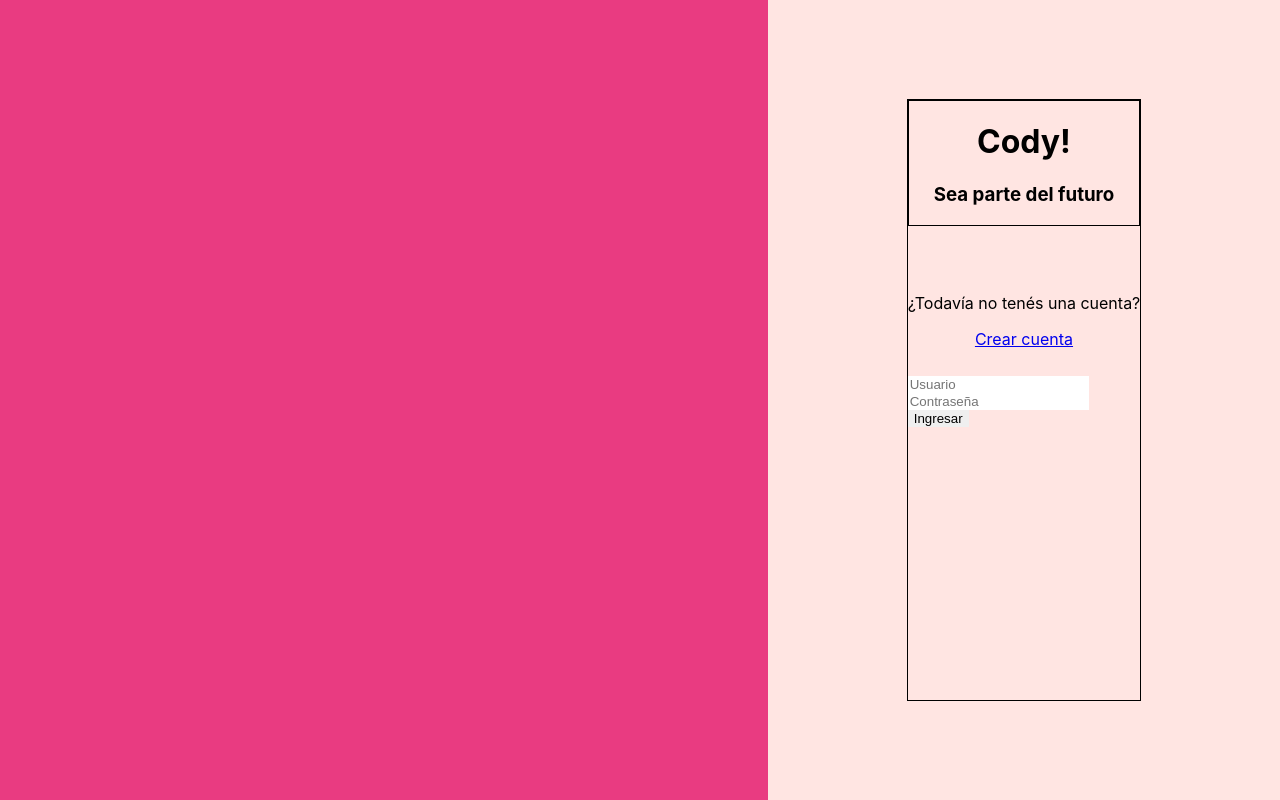
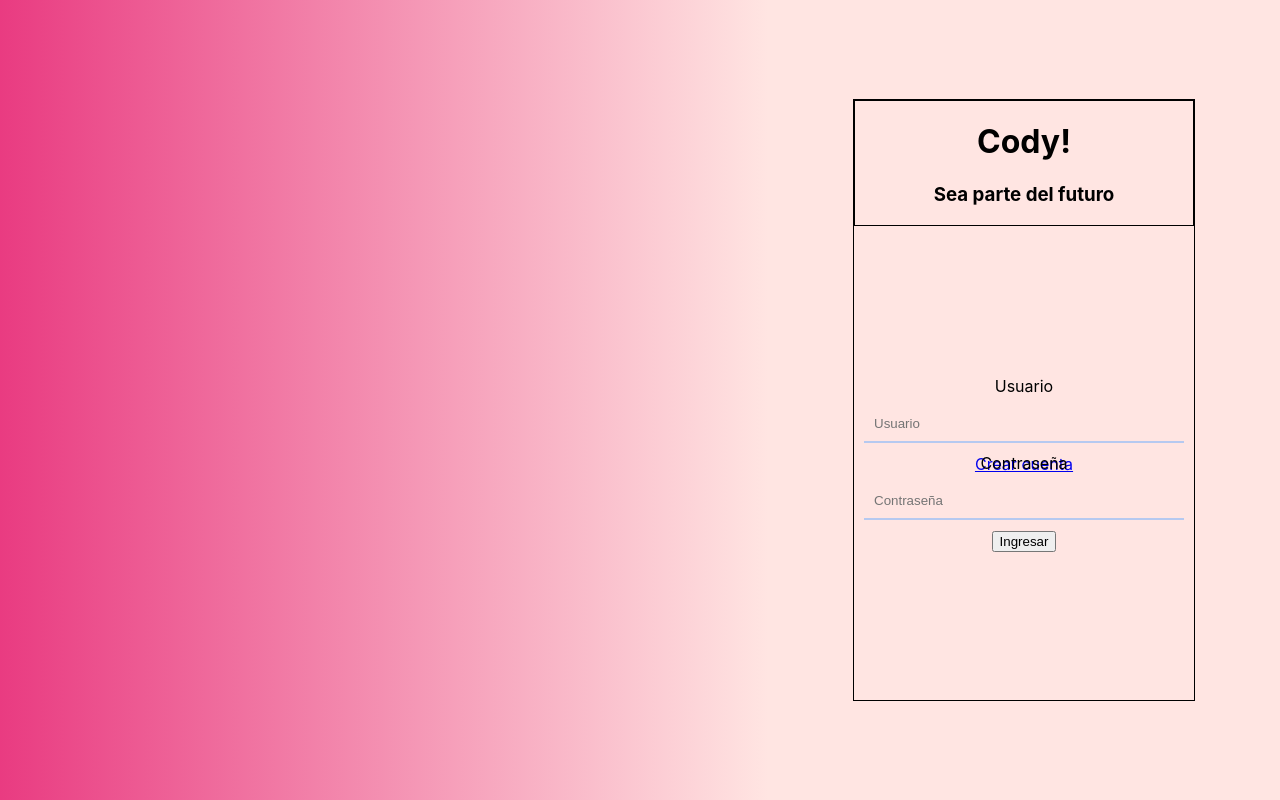
Before and after one commit to PercudaniAlejo/cody-website, a React (Create React App) app: page / in a window 1280 px wide. Built offline with nearby package versions, Linux system fonts and the light colour scheme.

Commit message:
degrade main

```diff
--- a/src/App.css
+++ b/src/App.css
@@ -14,7 +14,7 @@ body {
 .column__carrousel {
   width: 60vw;
   height: 100%;
-  background-color: #e93b81;
+  background: linear-gradient(90deg, #e93b81, #ffe5e2);
   float: left;
 }
 
@@ -44,10 +44,14 @@ body {
   top: 25%;
 }
 
-.login input,
-button {
+.login input {
   border: none;
   display: block;
+  background: #ffe5e2;
+  width: 300px;
+  padding: 10px 10px;
+  margin: 10px;
+  border-bottom: 2px solid #b6c9f0;
 }
 
 /* .App-logo {
--- a/src/sites/Home/home-login.js
+++ b/src/sites/Home/home-login.js
@@ -12,7 +12,9 @@ function Login(){
             </div>
             <div className="login">
                <form>
+                   <label>Usuario</label>
                     <input type="text" name="user" placeholder="Usuario" />
+                   <label>Contraseña</label>
                     <input type="password" name="psw" placeholder="Contraseña"/>
                     <button type="submit"> Ingresar </button>
                 </form>
```
